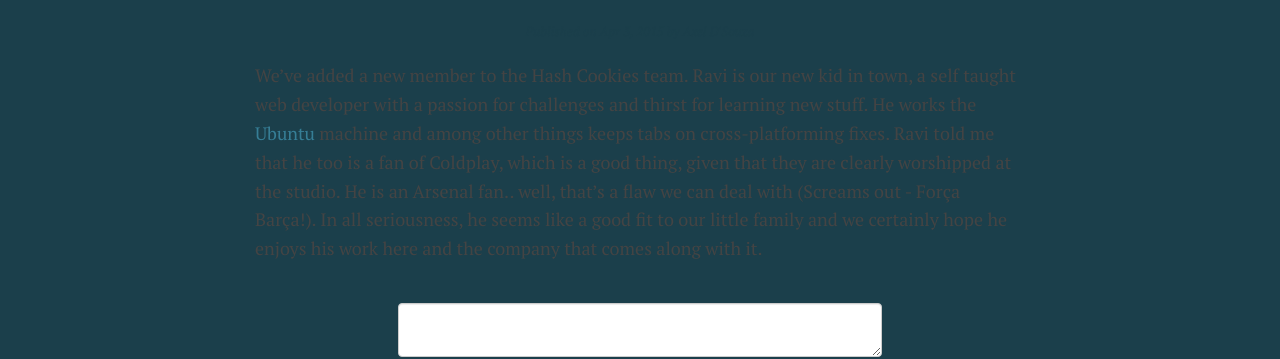
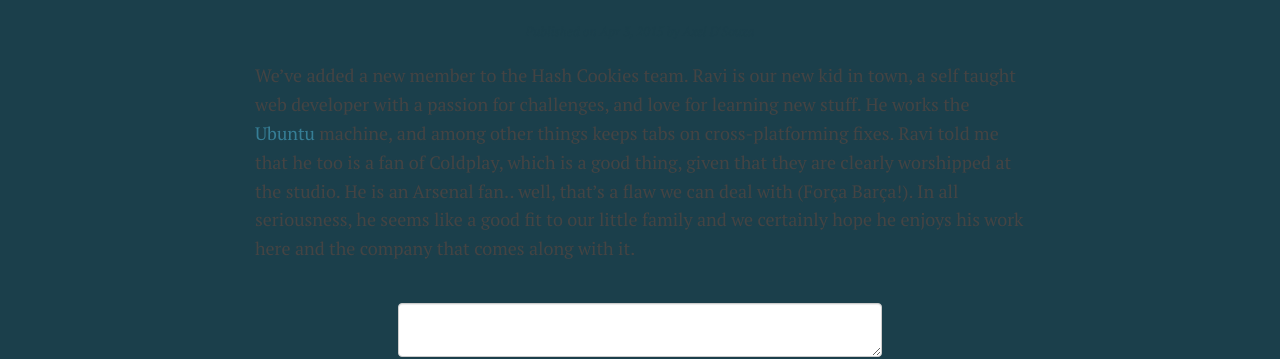
Before and after one commit to HashCookies/hashcookies.github.io, a Jekyll site: the page built from _posts/2015-04-04-new-kid-in-town.markdown, in a window 1280 px wide. Shown: the part 166-525 px from the top of the page. Built offline with Jekyll 4.4.1, drawn with Linux system fonts in a browser that asks for light colours; nearby versions of some CDN libraries; comment, search, counter and statistics services are not loaded.

Commit message:
Editing new kid in town post

```diff
--- a/_posts/2015-04-04-new-kid-in-town.markdown
+++ b/_posts/2015-04-04-new-kid-in-town.markdown
@@ -6,4 +6,4 @@
 author: "Axel D'Souza"
 ---
 
-We've added a new member to the Hash Cookies team. Ravi is our new kid in town, a self taught web developer with a passion for challenges and thirst for learning new stuff. He works the [Ubuntu](http://ubuntu.com) machine and among other things keeps tabs on cross-platforming fixes. Ravi told me that he too is a fan of Coldplay, which is a good thing, given that they are clearly worshipped at the studio. He is an Arsenal fan.. well, that's a flaw we can deal with (Screams out - Força Barça!). In all seriousness, he seems like a good fit to our little family and we certainly hope he enjoys his work here and the company that comes along with it.
+We've added a new member to the Hash Cookies team. Ravi is our new kid in town, a self taught web developer with a passion for challenges, and love for learning new stuff. He works the [Ubuntu](http://ubuntu.com) machine, and among other things keeps tabs on cross-platforming fixes. Ravi told me that he too is a fan of Coldplay, which is a good thing, given that they are clearly worshipped at the studio. He is an Arsenal fan.. well, that's a flaw we can deal with (Força Barça!). In all seriousness, he seems like a good fit to our little family and we certainly hope he enjoys his work here and the company that comes along with it.
```
